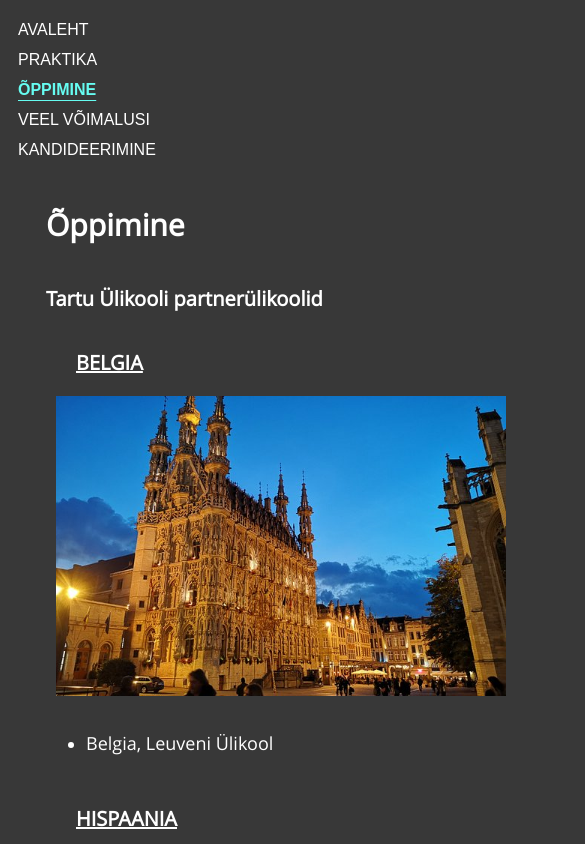
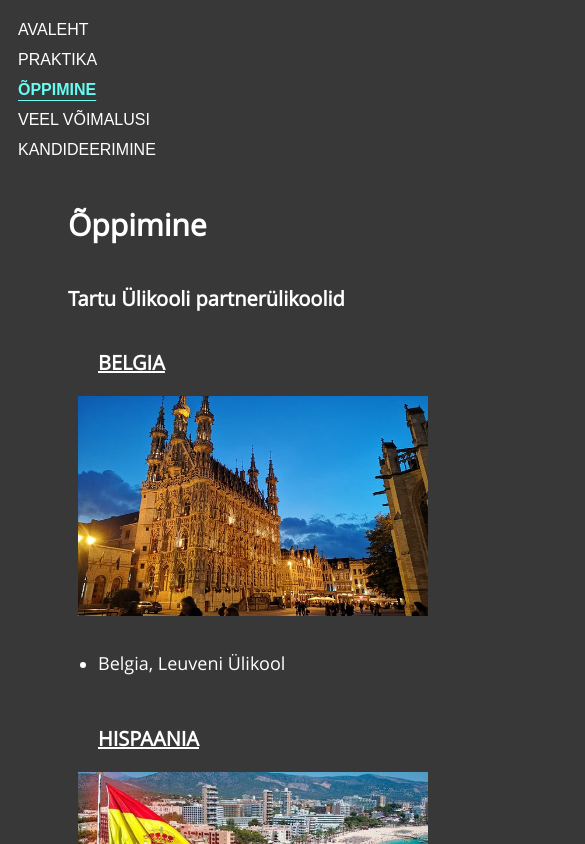
Before and after one commit to carmen1256/truu-website, a Vue app: page /Oppimine in a window 390 px wide. Shown: the top 844 px of the page, 585 px wide, since content can reach past the window. Built offline with nearby package versions, Linux system fonts and the light colour scheme.

Commit message:
responsive fix

```diff
--- a/src/views/Kogemus.vue
+++ b/src/views/Kogemus.vue
@@ -3,7 +3,6 @@
 <h1>Kuidas kandideerida?</h1>
 <ul>
   <li>
-    <h2>Erasmus+</h2>
     <div>
     <h3>TÜ tingimused:</h3>
     <a href="https://ut.ee/et/erasmus">https://ut.ee/et/erasmus</a>
@@ -34,6 +33,7 @@
 <style scoped>
 body {
   font-family: "OpenSans";
+  margin: 40px;
 }
 
 h1 {
@@ -41,11 +41,6 @@ h1 {
   font-size: 30px;
   margin-bottom: 10px;
   margin-left: 20px;
-}
-
-h2 {
-  color: white;
-  font-size: 25px;
 }
 
 p, a {
@@ -64,7 +59,7 @@ li {
 
 h3 {
   color: white;
-  font-size: 15px;
+  font-size: 20px;
   margin: 20px;
 }
 
@@ -83,7 +78,7 @@ div {
   border: 5px solid #E0E0E0;
   background-color: #606060;
   margin-top: 20px;
-  width: 300px;
+  width: 350px;
   height: 150px;
 }
 
@@ -124,7 +119,7 @@ div {
   border: 5px solid #E0E0E0;
   background-color: #606060;
   margin-top: 20px;
-  width: 150%;
+  width: 120%;
   height: 150px;
 }
 }
--- a/src/views/Oppimine.vue
+++ b/src/views/Oppimine.vue
@@ -41,7 +41,7 @@
     <div class="row">
     <h3>PRANTSUSMAA</h3>
     <img class="riik" alt="reisimine" src="../assets/france.jpg">
-    <li><a href="https://www.univ-tours.fr/">Prantsusmaa, François Rabelais' Ülikool Tours'is</a></li>
+    <li><a href="https://www.univ-tours.fr/">Prantsusmaa, François Rabelais' Ülikool</a></li>
     <li><a href="https://www.univ-lyon3.fr/welcome-to-jean-moulin-lyon-3-university-1">Prantsusmaa, Jean Moulini Ülikool Lyon 3</a></li>
     </div>
     <div class="row">
@@ -49,6 +49,23 @@
     <img class="riik" alt="reisimine" src="../assets/rootsi.jpg">
     <li><a href="http://www.gu.se/">Rootsi, Göteborgi Ülikool</a></li>
     <li><a href="http://www.uu.se/">Rootsi, Uppsala Ülikool</a></li>
+    </div>
+
+    <div class="row">
+    <h3>PORTUGAL</h3>
+    <img class="riik" alt="reisimine" src="../assets/portugal.jpg">
+    <li><a href="https://www.ulisboa.pt/en">Portugal, Lissaboni Ülikool</a></li>
+    </div>
+
+    <div class="row">
+    <h3>SOOME</h3>
+    <img class="riik" alt="reisimine" src="../assets/soome.jpg">
+    <li><a href="http://www.taik.fi/en/">Soome, Aalto Ülikool</a></li>
+    <li><a href="http://www.uef.fi/en/etusivu">Soome, Ida-Soome Ülikool</a></li>
+    <li><a href="http://www.jyu.fi/">Soome, Jyväskylä Ülikool</a></li>
+    <li><a href="http://www.uta.fi/">Soome, Tampere Ülikool</a></li>
+    <li><a href="http://www.utu.fi/">Soome, Turu Ülikool</a></li>
+    <li><a href="http://www.oulu.fi/yliopisto/">Soome, Oulu Ülikool</a></li>
     </div>
 
     <div class="row">
@@ -62,22 +79,8 @@
     <li><a href="https://www.uni-luebeck.de/en/university/university.html">Saksamaa, Lübecki Ülikool</a></li>
     <li><a href="http://www.uni-muenster.de/">Saksamaa, Münsteri Ülikool</a></li>
     </div>
-    <div class="row">
-    <h3>SOOME</h3>
-    <img class="riik" alt="reisimine" src="../assets/soome.jpg">
-    <li><a href="http://www.taik.fi/en/">Soome, Aalto Ülikool</a></li>
-    <li><a href="http://www.uef.fi/en/etusivu">Soome, Ida-Soome Ülikool</a></li>
-    <li><a href="http://www.jyu.fi/">Soome, Jyväskylä Ülikool</a></li>
-    <li><a href="http://www.uta.fi/">Soome, Tampere Ülikool</a></li>
-    <li><a href="http://www.utu.fi/">Soome, Turu Ülikool</a></li>
-    <li><a href="http://www.oulu.fi/yliopisto/">Soome, Oulu Ülikool</a></li>
-    </div>
 
-    <div class="row">
-    <h3>PORTUGAL</h3>
-    <img class="riik" alt="reisimine" src="../assets/portugal.jpg">
-    <li><a href="https://www.ulisboa.pt/en">Portugal, Lissaboni Ülikool</a></li>
-    </div>
+
 </ul>
 </body>
 </template>
@@ -90,6 +93,7 @@
 <style scoped>
 body {
   font-family: "OpenSans";
+  margin: 30px;
 }
 
 h1 {
@@ -118,7 +122,7 @@ h3 {
 li {
   color: white;
   margin: 30px;
-  margin-left: 30px;
+  margin-left: 20px;
 }
 
 a {
@@ -133,36 +137,14 @@ a:hover {
 
 .row {
   display: inline-block;
-  margin-right: 120px;
+  margin-right: 40px;
   vertical-align: top;
 }
 
 .riik {
-  width: 450px;
-  height: 300px;
-}
-
-@media screen and (min-width: 200px) {
-.riik {
-  width: 300px;
-  height: 170px;
-}
-}
-
-@media screen and (min-width: 200px) {
-.riik {
-  width: 450px;
-  height: 300px;
-}
-}
-
-@media screen and (min-width: 200px) {
-.riik {
-  width: 450px;
-  height: 300px;
-}
+    width: 350px;
+    height: 220px;
+  }
 
 
-}
-
 </style>
--- a/src/views/Praktika.vue
+++ b/src/views/Praktika.vue
@@ -59,9 +59,7 @@ export default {
 <style scoped>
 body {
   font-family: "OpenSans";
-  margin: 40px;
-  margin-left: 60px;
-  margin-right: 5px;
+  margin: 30px;
 }
 
 .praktika h1 {
@@ -111,4 +109,10 @@ a:hover {
   }
 }
 
+@media screen and (max-width: 600px) {
+  body {
+    margin: 5px;
+  }
+}
+
 </style>
--- a/src/views/Voimalused.vue
+++ b/src/views/Voimalused.vue
@@ -58,12 +58,14 @@ export default {
 <style scoped>
 body {
   font-family: "OpenSans";
+  margin-top: 40px;
+  margin-left: 60px;
+  margin-right: 40px;
 }
 
 .voimalused h1 {
   font-size: 30px;
   text-align: left;
-  margin-left: 30px;
   margin-top: 30px;
   color: white;
 }
@@ -114,6 +116,7 @@ hr {
 ul {
     border: 5px solid #E0E0E0;
     background-color: #606060;
+    margin-top: 20px;
 }
 
 @media screen and (min-width: 200px) {
```
